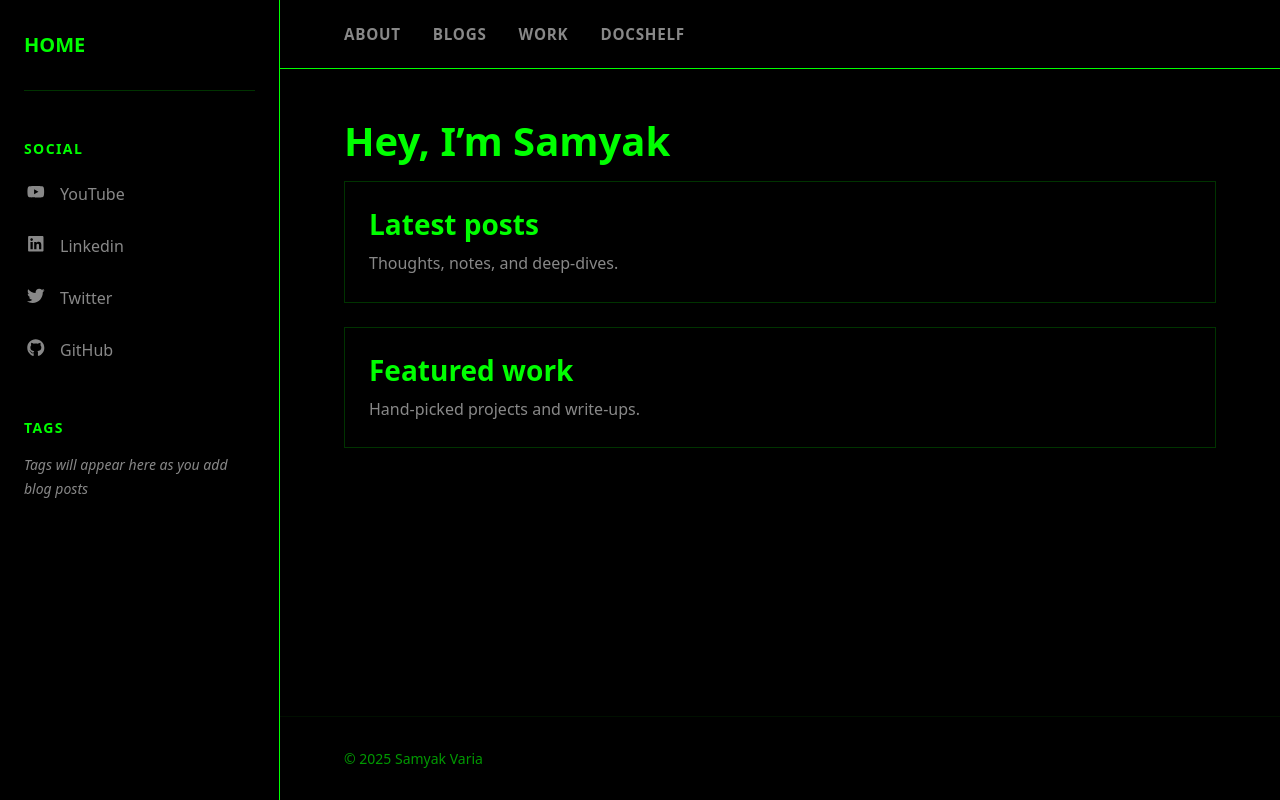
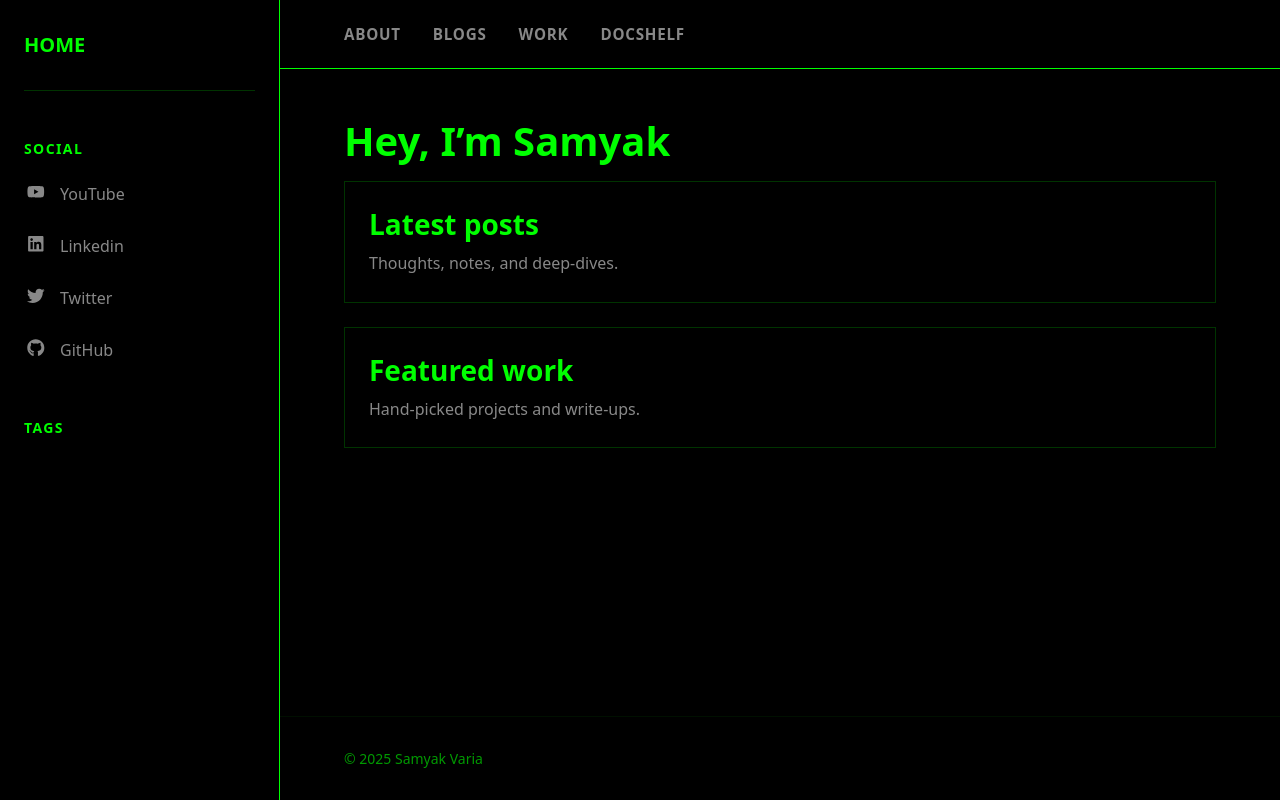
Before and after one commit to Samyak008/samyak.social, a Next.js app: page / in a window 1280 px wide. Built offline with nearby package versions, Linux system fonts and the light colour scheme.

Commit message:
removed comments

```diff
--- a/components/sidebar.tsx
+++ b/components/sidebar.tsx
@@ -42,7 +42,6 @@ export default function Sidebar() {
         {/* Tags - Will be populated from blog posts */}
         <div className="sidebar-section">
           <h3 className="sidebar-heading">TAGS</h3>
-          <p className="text-muted-small">Tags will appear here as you add blog posts</p>
         </div>
       </div>
     </aside>
```
